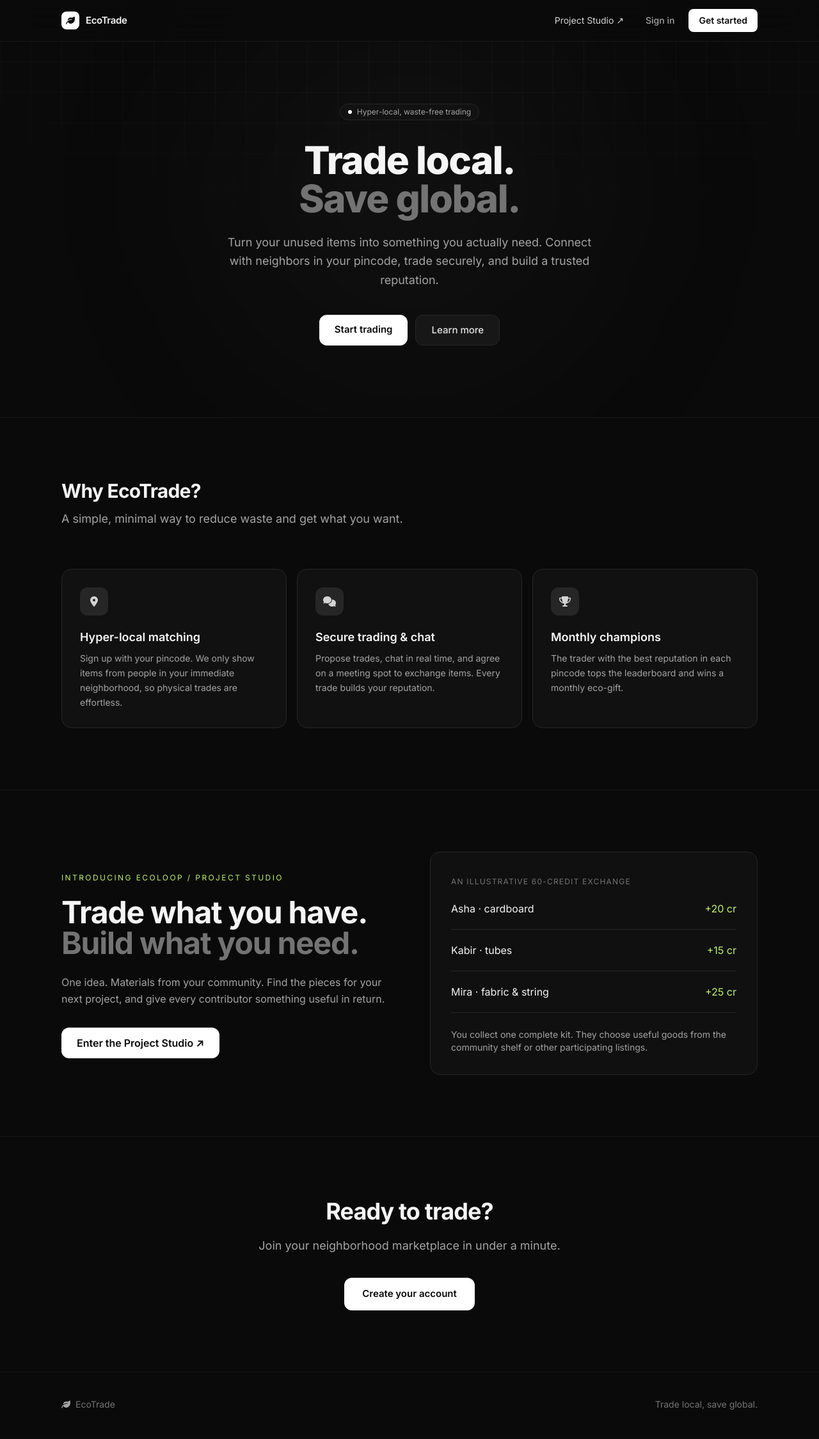
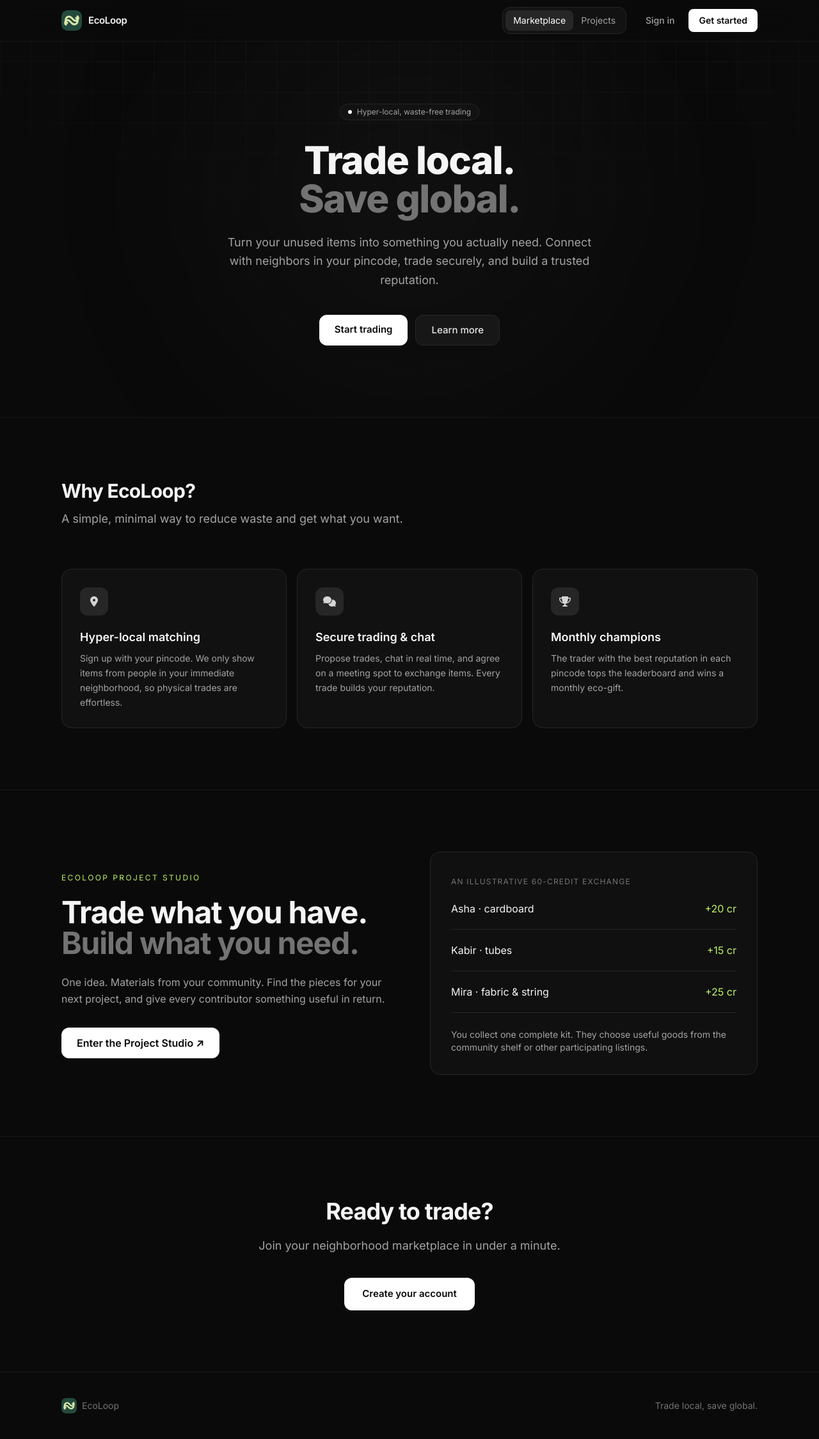
Before and after one commit to xlsize0bruh/ecoLoop, a PHP site: page / in a window 1280 px wide. Shown: the whole page at 64% size. Before the commit the page ends 2203 px from the top, so only its background shows below. Run offline with PHP 8.4, Linux system fonts and the light colour scheme; some libraries are stand-ins or nearby versions.

Commit message:
Unify EcoLoop branding and navigation

```diff
--- a/index.php
+++ b/index.php
@@ -10,7 +10,8 @@ if (isset($_SESSION['user'])) {
 <head>
     <meta charset="UTF-8">
     <meta name="viewport" content="width=device-width, initial-scale=1.0">
-    <title>EcoTrade — Local Item Trading</title>
+    <title>EcoLoop — Trade, build, and reuse locally</title>
+    <link rel="icon" type="image/svg+xml" href="assets/favicon.svg">
     <script src="https://cdn.tailwindcss.com"></script>
     <script>
         tailwind.config = {
@@ -42,14 +43,15 @@ if (isset($_SESSION['user'])) {
     <nav class="border-b border-neutral-900 bg-neutral-950/70 backdrop-blur-xl fixed w-full z-50">
         <div class="max-w-6xl mx-auto px-5 sm:px-8">
             <div class="flex justify-between items-center h-16">
-                <div class="flex items-center gap-2.5">
-                    <div class="w-7 h-7 rounded-lg bg-white flex items-center justify-center">
-                        <i class="fa-solid fa-leaf text-neutral-950 text-sm"></i>
+                <a href="index.php" class="flex items-center gap-2.5" aria-label="EcoLoop home">
+                    <img src="assets/favicon.svg" alt="" class="w-8 h-8 rounded-[9px]">
+                    <span class="font-semibold text-[15px] tracking-tight">EcoLoop</span>
+                </a>
+                <div class="flex items-center gap-2">
+                    <div class="hidden sm:flex items-center rounded-xl border border-neutral-800 bg-neutral-900/70 p-1 mr-2" aria-label="Explore EcoLoop">
+                        <a href="login.php" class="bg-neutral-800 text-white px-3 py-1.5 rounded-lg text-sm">Marketplace</a>
+                        <a href="projects.php" class="text-neutral-400 hover:text-white px-3 py-1.5 rounded-lg text-sm">Projects</a>
                     </div>
-                    <span class="font-semibold text-[15px] tracking-tight">EcoTrade</span>
-                </div>
-                <div class="flex items-center gap-2">
-                    <a href="projects.php" class="text-neutral-300 hover:text-white px-3 py-2 text-sm">Project Studio ↗</a>
                     <a href="login.php" class="text-neutral-400 hover:text-white px-3.5 py-2 rounded-lg text-sm font-medium transition-colors">Sign in</a>
                     <a href="login.php?signup=1" class="bg-white hover:bg-neutral-200 text-neutral-950 px-4 py-2 rounded-lg text-sm font-semibold transition-colors">Get started</a>
                 </div>
@@ -88,7 +90,7 @@ if (isset($_SESSION['user'])) {
     <section id="features" class="py-24 border-t border-neutral-900">
         <div class="max-w-6xl mx-auto px-5 sm:px-8">
             <div class="max-w-xl mb-16">
-                <h2 class="text-3xl font-bold tracking-tight mb-3">Why EcoTrade?</h2>
+                <h2 class="text-3xl font-bold tracking-tight mb-3">Why EcoLoop?</h2>
                 <p class="text-neutral-400 text-lg">A simple, minimal way to reduce waste and get what you want.</p>
             </div>
 
@@ -120,7 +122,7 @@ if (isset($_SESSION['user'])) {
 
     <section class="py-24 border-t border-neutral-900">
         <div class="max-w-6xl mx-auto px-5 sm:px-8 grid md:grid-cols-2 gap-16 items-center">
-            <div><span class="text-xs uppercase tracking-[.2em] text-lime-300">Introducing EcoLoop / Project Studio</span>
+            <div><span class="text-xs uppercase tracking-[.2em] text-lime-300">EcoLoop Project Studio</span>
             <h2 class="text-4xl md:text-5xl font-bold tracking-tight mt-5 mb-6">Trade what you have.<br><span class="text-neutral-500">Build what you need.</span></h2>
             <p class="text-neutral-400 leading-relaxed mb-8">One idea. Materials from your community. Find the pieces for your next project, and give every contributor something useful in return.</p>
             <a href="projects.php" class="inline-block bg-white text-neutral-950 px-6 py-3 rounded-xl font-semibold">Enter the Project Studio ↗</a></div>
@@ -145,8 +147,8 @@ if (isset($_SESSION['user'])) {
     <footer class="border-t border-neutral-900 py-10">
         <div class="max-w-6xl mx-auto px-5 sm:px-8 flex items-center justify-between text-sm text-neutral-500">
             <div class="flex items-center gap-2">
-                <i class="fa-solid fa-leaf text-neutral-400"></i>
-                <span>EcoTrade</span>
+                <img src="assets/favicon.svg" alt="" class="w-6 h-6 rounded-md">
+                <span>EcoLoop</span>
             </div>
             <span>Trade local, save global.</span>
         </div>
```
